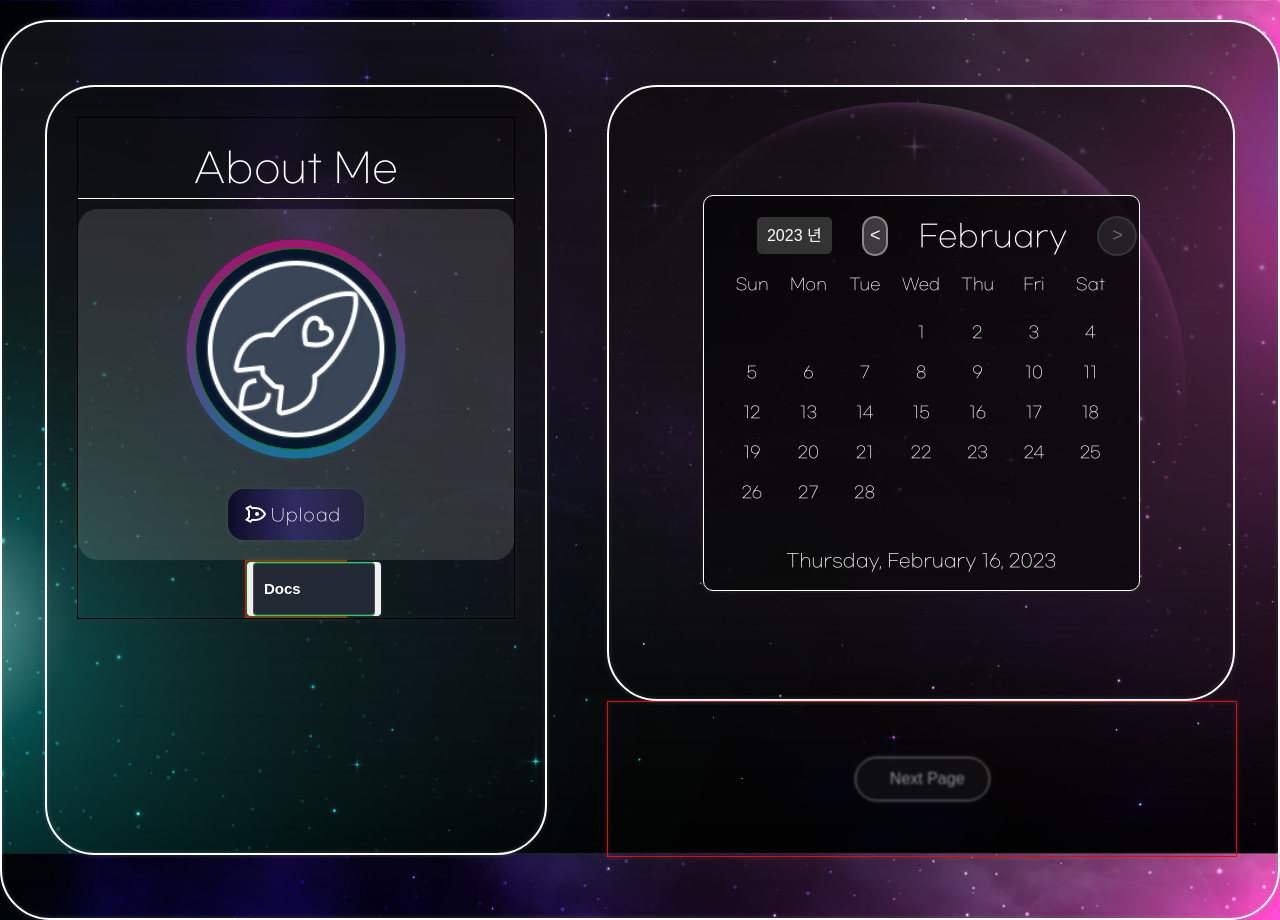
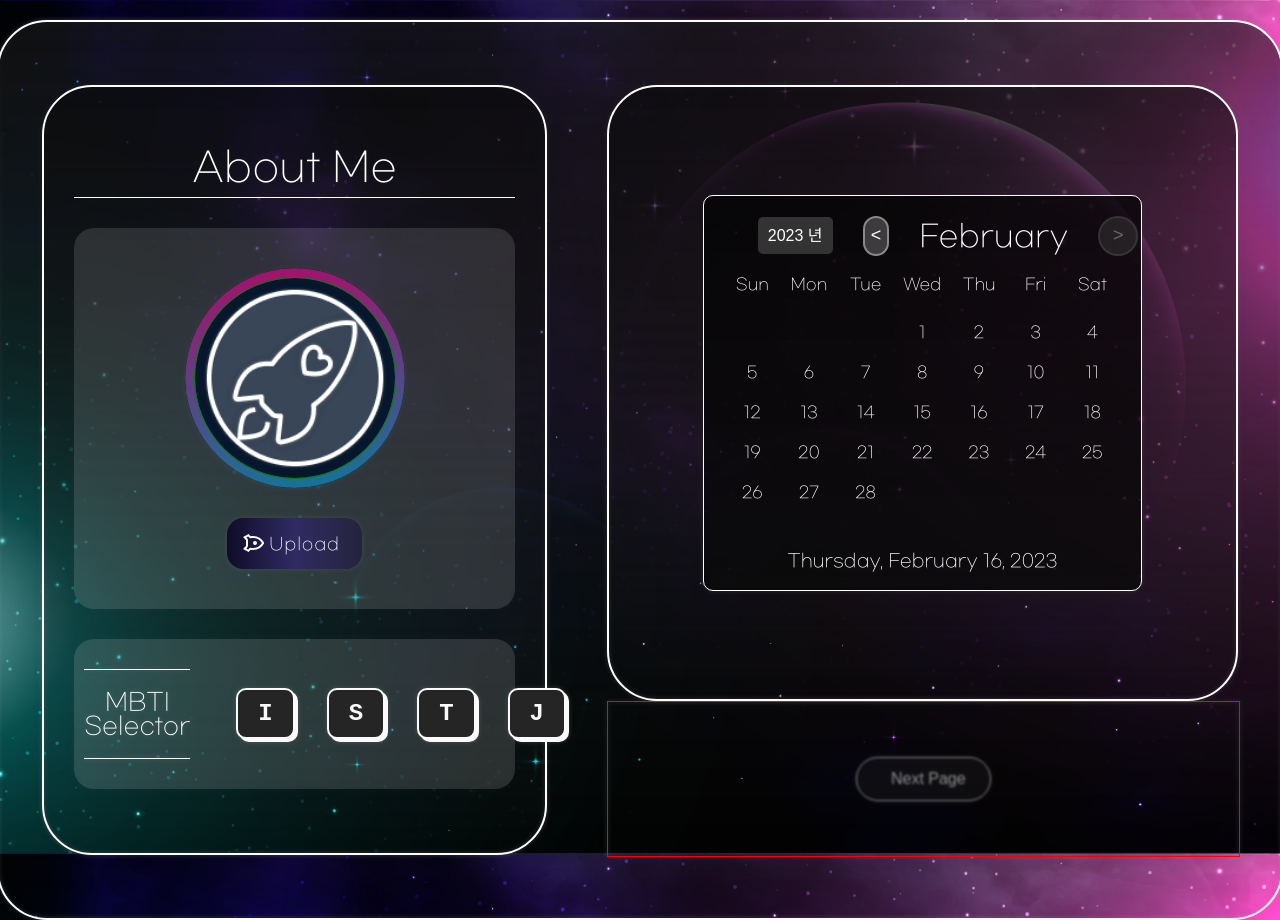
Before and after one commit to Hoony-JSG/RendezBoo, a React (Create React App) app in the folder A107-front/a107-app/: page /join in a window 1280 px wide. Built offline with nearby package versions, Linux system fonts and the light colour scheme.

Commit message:
feat:MBTI 디자인 적용 완료

```diff
--- a/A107-front/a107-app/src/Styles/Join3RocketItemStyle.css
+++ b/A107-front/a107-app/src/Styles/Join3RocketItemStyle.css
@@ -13,14 +13,14 @@
 
 .Join3_uploader {
   /* border: 1px solid red; */
-  padding: 30px 0px 20px 0px;
+  padding: 40px 0px 40px 0px;
   display: flex;
   justify-content: center;
   align-items: center;
   flex-direction: column;
   width: 100%;
   height: fit-content;
-  margin-top: 10px;
+  margin-top: 30px;
   border-radius: 20px;
   background: rgba(255, 255, 255, 0.122);
   border: 3px solid inset rgba(255, 255, 255, 0.649);
--- a/A107-front/a107-app/src/Styles/JoinItem3Style.css
+++ b/A107-front/a107-app/src/Styles/JoinItem3Style.css
@@ -44,6 +44,9 @@
   width: 40%;
   margin-left: 30px;
   margin-right: 30px;
+  display: flex;
+  flex-direction: column;
+  align-content: space-between;
 }
 
 .Join3_right-box {
--- a/A107-front/a107-app/src/Styles/MBTIBtnStyle.css
+++ b/A107-front/a107-app/src/Styles/MBTIBtnStyle.css
@@ -1,60 +1,87 @@
 .MBTIBtn_container {
-  border: 1px solid green;
+  padding: 10px;
+  /* border: 1px solid green; */
+  height: fit-content;
+  width: fit-content;
 }
 
-.MBTIBtn_download-button {
+.MBTIBtn_button {
   position: relative;
   border-width: 0;
+  background: none;
   color: white;
   font-size: 15px;
   font-weight: 600;
   border-radius: 4px;
   z-index: 1;
+  display: flex;
+  justify-content: center;
+  align-content: center;
 }
-
-.MBTIBtn_download-button .MBTIBtn_docs {
-  display: flex;
-  align-items: center;
-  justify-content: space-between;
-  gap: 10px;
-  height: 50px;
-  width: 100px;
-  /* min-height: 40px; */
-  padding: 0 10px;
-  border-radius: 4px;
-  z-index: 1;
-  background-color: #242a35;
-  border: solid 1px #e8e8e82d;
-  transition: all 0.5s cubic-bezier(0.77, 0, 0.175, 1);
-}
-
-.MBTIBtn_download-button:hover {
-  box-shadow: rgba(0, 0, 0, 0.25) 0px 54px 55px,
-    rgba(0, 0, 0, 0.12) 0px -12px 30px, rgba(0, 0, 0, 0.12) 0px 4px 6px,
-    rgba(0, 0, 0, 0.17) 0px 12px 13px, rgba(0, 0, 0, 0.09) 0px -3px 5px;
-}
-
-.MBTIBtn_download {
+.MBTIBtn_pop {
+  width: 40px;
+  height: 40px;
   position: absolute;
   inset: 0;
   display: flex;
   align-items: center;
   justify-content: center;
-  max-width: 90%;
-  margin: 0 auto;
+  margin-top: 5px;
+  margin-left: 15px;
   z-index: -1;
   border-radius: 4px;
   transform: translateY(0%);
-  background-color: #01e056;
-  border: solid 1px #01e0572d;
+  background-color: #00000074;
+  border: solid 1px #ffffff85;
   transition: all 0.5s cubic-bezier(0.77, 0, 0.175, 1);
 }
+.MBTIBtn_button .MBTIBtn_cover {
+  font-family: monospace;
+  font-size: 1.5rem;
+  color: #fafafa;
+  text-transform: uppercase;
+  padding: 10px 20px;
+  border-radius: 10px;
+  border: 2px solid #fafafa;
+  background: #252525;
+  box-shadow: 3px 3px #fafafa;
+  cursor: pointer;
+}
+/* .MBTIBtn_button .MBTIBtn_cover {
+  display: flex;
+  align-items: center;
+  justify-content: center;
+  gap: 10px;
+  height: 50px;
+  width: 100px;
+  padding: 0 10px;
+  border-radius: 4px;
+  z-index: 1;
+  background-color: rgb(189, 60, 60);
+  border: solid 1px #e8e8e82d;
+  transition: all 0.5s cubic-bezier(0.77, 0, 0.175, 1);
+} */
 
-.MBTIBtn_download-button:hover .MBTIBtn_download {
-  transform: translateY(100%);
+/* .MBTIBtn_button:hover {
+  box-shadow: rgba(0, 0, 0, 0.25) 0px 54px 55px,
+    rgba(0, 0, 0, 0.12) 0px -12px 30px, rgba(0, 0, 0, 0.12) 0px 4px 6px,
+    rgba(0, 0, 0, 0.17) 0px 12px 13px, rgba(0, 0, 0, 0.09) 0px -3px 5px;
+} */
+
+.MBTIBtn_prevent-hover {
+  pointer-events: none;
 }
 
-.MBTIBtn_download .MBTIBtn_download {
+.MBTIBtn_button:hover .MBTIBtn_pop {
+  transform: translateY(-100%);
+}
+
+.MBTIBtn_button:active .MBTIBtn_cover {
+  box-shadow: none;
+  transform: translate(3px, 3px);
+}
+
+/* .MBTIBtn_download .MBTIBtn_download {
   animation: MBTIBtn_docs 1s infinite;
 }
 
@@ -70,4 +97,4 @@
   100% {
     transform: translateY(0%);
   }
-}
+} */
--- a/A107-front/a107-app/src/Styles/MBTISelectorStyle.css
+++ b/A107-front/a107-app/src/Styles/MBTISelectorStyle.css
@@ -1,21 +1,35 @@
 .mbti-selector {
-  place-content: center;
   display: flex;
   align-items: center;
+  margin-top: 30px;
+  border-radius: 20px;
+  background: rgba(255, 255, 255, 0.122);
+  padding: 30px 10px;
+}
+.MBTISelector_head {
+  border-bottom: 1px solid white;
+  border-top: 1px solid white;
+}
+
+.MBTISelector_text {
+  font-size: 24px;
+  margin: 20px 0px;
 }
 
 .mbti-selector-item {
   display: flex;
-  flex-direction: column;
+  flex-direction: row;
   align-items: center;
-  width: 80px;
+  justify-content: space-between;
+  width: 100%;
+  padding: 0px 30px;
 }
 
 .mbti-selector-item .mbti-selector-item-div {
   margin: 10px;
 }
 
-.mbti-selector-item .mbti-selector-item-button {
+.mbti-selector-item .mbti-selector-item-btn {
   margin-bottom: 10px;
   cursor: pointer;
   border-radius: 25%;
@@ -26,6 +40,7 @@
 }
 
 .MBTISelector_btn {
-  width: 100px;
-  border: 1px solid red;
+  width: fit-content;
+  height: fit-content;
+  /* border: 1px solid red; */
 }
--- a/A107-front/a107-app/src/components/JoinComponents/MBTIBtn.jsx
+++ b/A107-front/a107-app/src/components/JoinComponents/MBTIBtn.jsx
@@ -1,11 +1,39 @@
+import { useState } from 'react'
 import '../../Styles/MBTIBtnStyle.css'
 
 const MBTIBtn = (props) => {
+  const data1 = props.data1
+  const data2 = props.data2
+  const [showedData, setShowedData] = useState()
+  const [hidedData, setHidedData] = useState()
+  const changeData = () => {
+    handlePop()
+    if (showedData === data1) {
+      setShowedData(data2)
+      setHidedData(data1)
+      props.changeData(data2)
+    } else {
+      setShowedData(data1)
+      setHidedData(data2)
+      props.changeData(data1)
+    }
+  }
+
+  const [pop, setPop] = useState(true)
+  const handlePop = () => {
+    setPop(false)
+    setTimeout(() => setPop(true), 1000)
+  }
+
+  useState(changeData, [])
   return (
     <div className="MBTIBtn_container">
-      <button className="MBTIBtn_download-button">
-        <div className="MBTIBtn_docs">Docs</div>
-        <div className="MBTIBtn_download">New</div>
+      <button
+        className={'MBTIBtn_button ' + (pop ? '' : 'MBTIBtn_prevent-hover')}
+        onClick={changeData}
+      >
+        <div className="MBTIBtn_cover">{showedData}</div>
+        <div className="MBTIBtn_pop">{hidedData}</div>
       </button>
     </div>
   )
--- a/A107-front/a107-app/src/components/JoinComponents/MBTISelector.jsx
+++ b/A107-front/a107-app/src/components/JoinComponents/MBTISelector.jsx
@@ -2,41 +2,41 @@ import { useEffect, useState } from 'react'
 import '../../Styles/MBTISelectorStyle.css'
 import MBTIBtn from './MBTIBtn'
 const MBTISelector = (props) => {
-  const [MBTI, setMBTI] = useState({
-    I: 'I',
-    S: 'S',
-    F: 'F',
-    J: 'J',
-  })
+  // const [MBTI, setMBTI] = useState({
+  //   I: 'I',
+  //   S: 'S',
+  //   F: 'F',
+  //   J: 'J',
+  // })
 
-  const updateMBTI = (key) => {
-    const newMBTI = { ...MBTI }
-    console.log(key)
-    switch (key) {
-      case 'IE':
-        newMBTI.I = newMBTI.I === 'I' ? 'E' : 'I'
-        break
-      case 'SN':
-        newMBTI.S = newMBTI.S === 'S' ? 'N' : 'S'
-        break
-      case 'TF':
-        newMBTI.F = newMBTI.F === 'F' ? 'T' : 'F'
-        break
-      case 'PJ':
-        newMBTI.J = newMBTI.J === 'J' ? 'P' : 'J'
-        break
-      default:
-        break
-    }
-    setMBTI(newMBTI)
-    props.mbti(newMBTI.I + newMBTI.S + newMBTI.F + newMBTI.J)
+  const [IE, setIE] = useState('I')
+  const [SN, setSN] = useState('S')
+  const [TF, setTF] = useState('T')
+  const [JP, setJP] = useState('J')
+  const updateMBTI = () => {
+    console.log('MBTI 수ㅜ정 : ' + IE + SN + TF + JP)
+    props.mbti(IE + SN + TF + JP)
   }
+
+  useEffect(updateMBTI, [IE, SN, TF, JP])
 
   return (
     <div className="mbti-selector">
+      <div className="MBTISelector_head">
+        <div className="MBTISelector_text">MBTI Selector</div>
+      </div>
       <div className="mbti-selector-item">
         <div className="MBTISelector_btn">
-          <MBTIBtn />
+          <MBTIBtn changeData={setIE} data1="I" data2="E" />
+        </div>
+        <div className="MBTISelector_btn">
+          <MBTIBtn changeData={setSN} data1="S" data2="N" />
+        </div>
+        <div className="MBTISelector_btn">
+          <MBTIBtn changeData={setTF} data1="T" data2="F" />
+        </div>
+        <div className="MBTISelector_btn">
+          <MBTIBtn changeData={setJP} data1="J" data2="P" />
         </div>
         {/*
         <div>I/E</div>
--- a/A107-front/a107-app/src/components/RocketComponents/RocketItem.jsx
+++ b/A107-front/a107-app/src/components/RocketComponents/RocketItem.jsx
@@ -16,10 +16,6 @@ const RocketItem = (props) => {
     BadgeRep: 1,
   }
 
-  const setTempBorder = {
-    border: '1px solid black',
-  }
-
   const [profileimage, setprofileimage] = useState(userprofile)
   const changeImage = (image) => {
     if (image !== null) {
@@ -30,7 +26,7 @@ const RocketItem = (props) => {
   }
   console.log('Btn :' + ver)
   return (
-    <div style={setTempBorder}>
+    <div>
       {props.ver === 'Start' && (
         <div className="Join3_profileimage">About Me</div>
       )}
```
